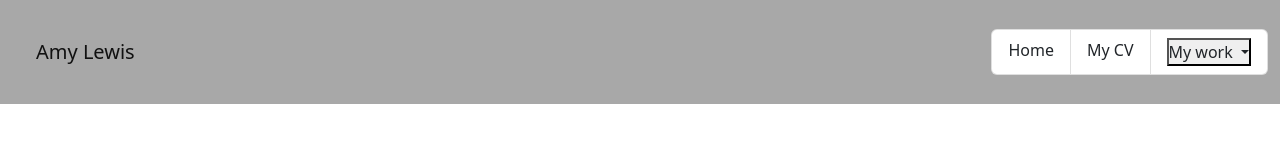
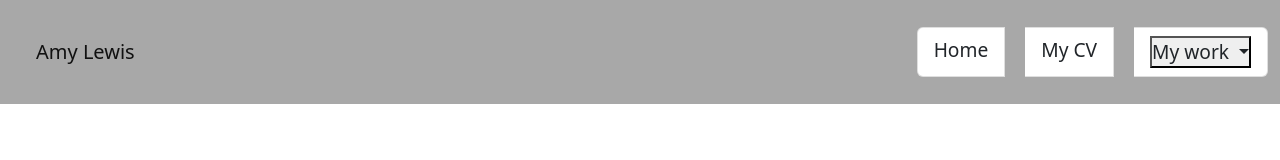
Before and after one commit to alcl2000/alcl-resume, a plain HTML site: page index.html in a window 1280 px wide. Drawn offline with nearby package versions, Linux system fonts and the light colour scheme.

Commit message:
style: navbar styling

```diff
--- a/assets/css/style.css
+++ b/assets/css/style.css
@@ -1,5 +1,12 @@
 .navbar{
     background-color: rgb(168, 168, 168)
+}
+ul{
+    list-style-type: none;
+}
+.nav-item{
+    font-size: larger;
+    margin-left: 20px;
 }
 dropdown{
     background-color: white;
```
